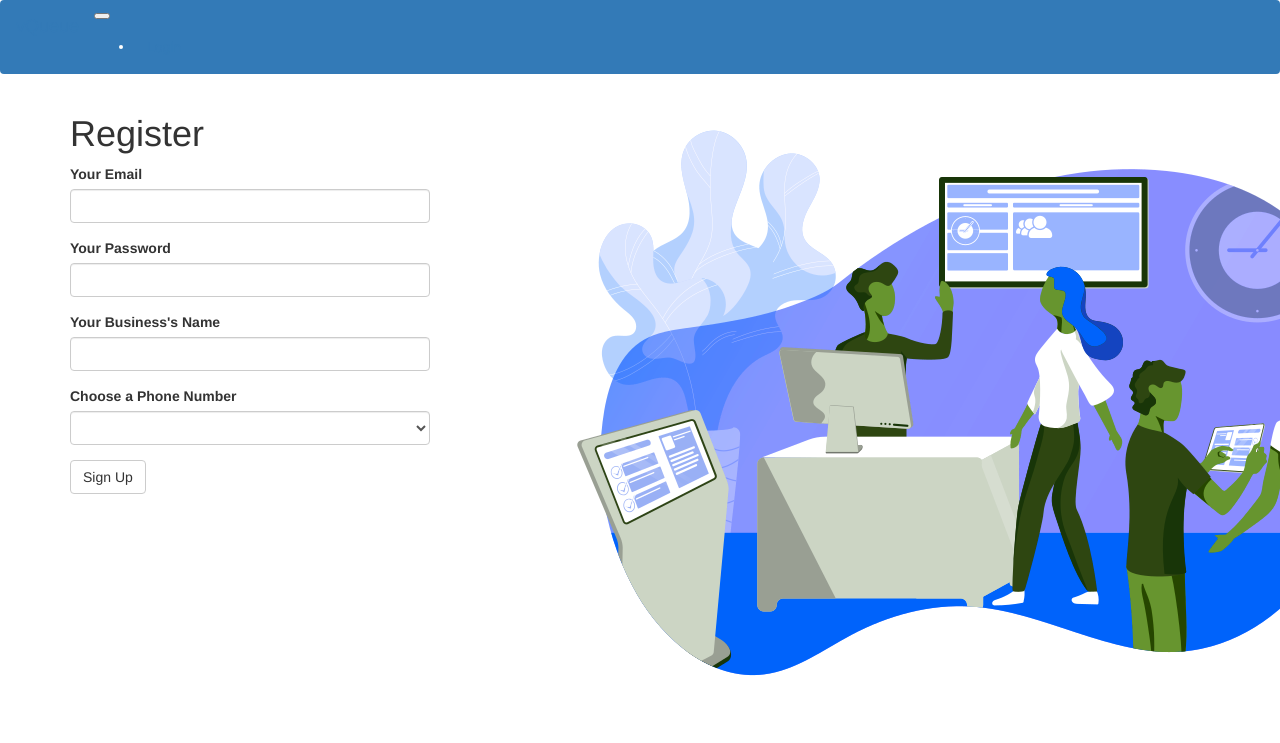
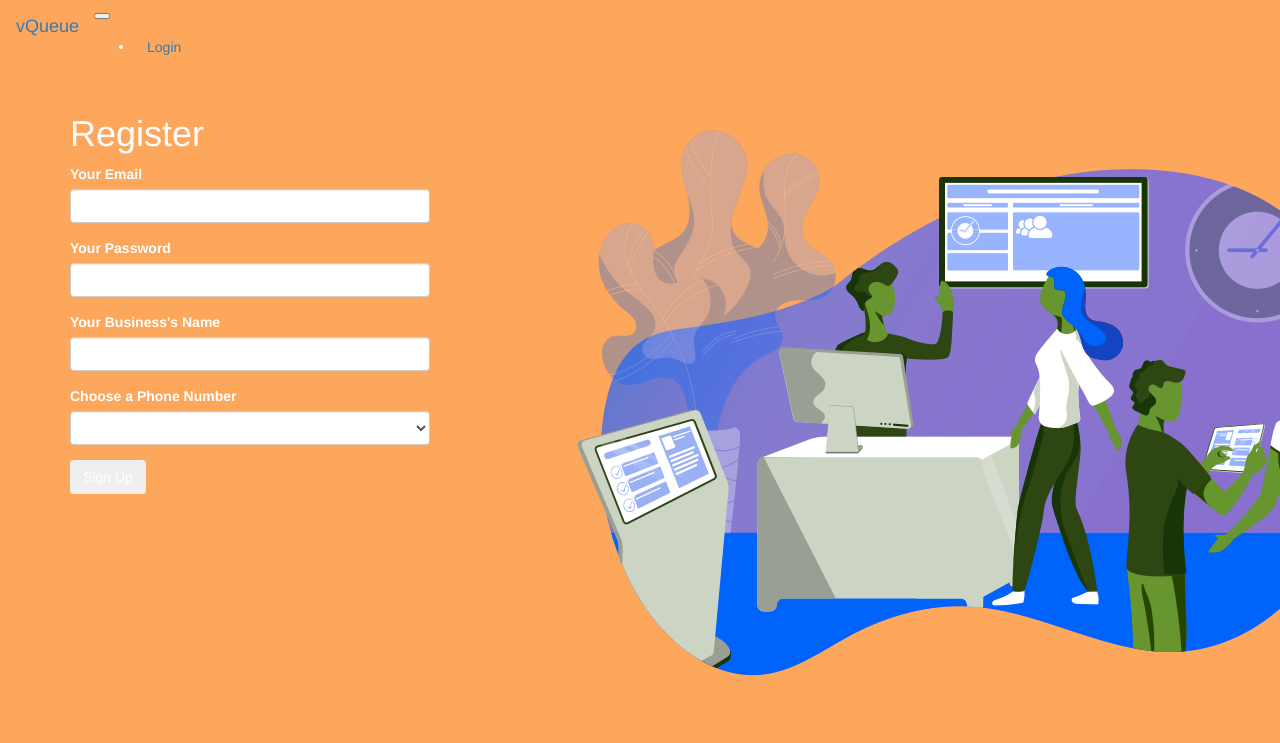
Before and after one commit to karmdesai/vQueue, a Flask app: page /register in a window 1280 px wide; the page is wider, and only the part inside the window is pictured. Shown: the top 743 px of that part. Run offline with Flask 2, Linux system fonts and the light colour scheme; lists and menus that the app fills with data are empty; parts of the project's set-up code (start-up, migrations or seed data) failed here and were passed over; some libraries are stand-ins or nearby versions.

Commit message:
add custom styles

```diff
--- a/app/static/main.css
+++ b/app/static/main.css
@@ -1,3 +1,23 @@
+body {
+    background-color: #FDA75C;
+}
+
+p {
+    color: white !important;
+}
+
+.bg-color {
+    background-color: #FDA75C !important;
+}
+
+.new-primary {
+    color: #ffffff;
+}
+
+.text-primary {
+    color: #ffffff !important;
+}
+
 .myQ {
     max-height: 10vh;
     overflow-y: auto;
--- a/app/templates/base.html
+++ b/app/templates/base.html
@@ -10,7 +10,7 @@
 {% endblock %}
 
 {% block navbar %}
-  <nav class="navbar navbar-expand-lg navbar-dark bg-primary">
+  <nav class="navbar navbar-expand-lg navbar-dark bg-primary bg-color">
     <div>
       <a class="navbar-brand" href="{{ url_for('index') }}">vQueue</a>
       <button class="navbar-toggler" type="button" data-toggle="collapse" data-target="#navbarSupportedContent" aria-controls="navbarSupportedContent" aria-expanded="false" aria-label="Toggle navigation">
--- a/app/templates/login.html
+++ b/app/templates/login.html
@@ -2,10 +2,10 @@
 {% import 'bootstrap/wtf.html' as wtf %}
 
 {% block appContent %}
-    <div class="row">
+    <div class="row new-primary">
         <div class="col-md-4">
             <h1>Sign In</h1>
-            {{ wtf.quick_form(form) }}
+            {{ wtf.quick_form(form, button_map={'submitNow': 'new-primary'}) }}
             {% for field, errors in form.errors.items() %}
             <div class="alert alert-danger">
                 <strong>Error</strong>: {{ ', '.join(errors) }}
--- a/app/templates/queue.html
+++ b/app/templates/queue.html
@@ -4,7 +4,7 @@
 {% block appContent %}
     <div class="row mb-3"></div>
 
-    <div class="text-center">
+    <div class="text-center new-primary">
         <h1>{{ bName }}'s Queue</h1>
         <p class="display-5">Your max capacity is set to <strong>
             {{ rMax }}</strong> customers.</p>
@@ -14,7 +14,7 @@
 
     <div class="row mb-4"></div>
 
-    <div class="row text-center">
+    <div class="row text-center new-primary">
         <div class="col-md-3">
             <h3>Customers Currently Inside</h3>
             <h1 class='rCust display-1'>{{ rCustomers }}</h1>
--- a/app/templates/register.html
+++ b/app/templates/register.html
@@ -2,10 +2,10 @@
 {% import 'bootstrap/wtf.html' as wtf %}
 
 {% block appContent %}
-    <div class="row">
+    <div class="row new-primary">
         <div class="col-md-4">
             <h1>Register</h1>
-            {{ wtf.quick_form(form) }}
+            {{ wtf.quick_form(form, button_map={'submitNow': 'new-primary'}) }}
             {% for field, errors in form.errors.items() %}
             <div class="alert alert-danger">
                 <strong>Error</strong>: {{ ', '.join(errors) }}
--- a/app/templates/reset.html
+++ b/app/templates/reset.html
@@ -3,7 +3,7 @@
 
 {% block appContent %}
     <h1>Request A Password Reset</h1>
-    <div class="row">
+    <div class="row new-primary">
         <div class="col-md-4"></div>
         <div class="col-md-4">
             {{ wtf.quick_form(form) }}
--- a/app/templates/reset_password.html
+++ b/app/templates/reset_password.html
@@ -3,7 +3,7 @@
 
 {% block appContent %}
     <h1>Reset Your Password</h1>
-    <div class="row">
+    <div class="row new-primary">
         <div class="col-md-4">
             {{ wtf.quick_form(form) }}
             {% for field, errors in form.errors.items() %}
```
